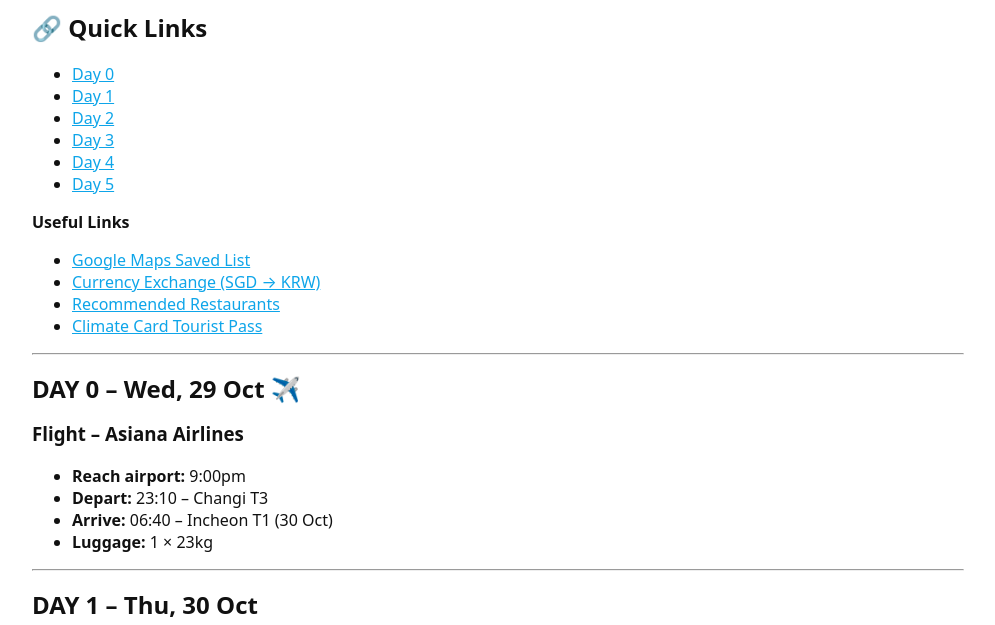
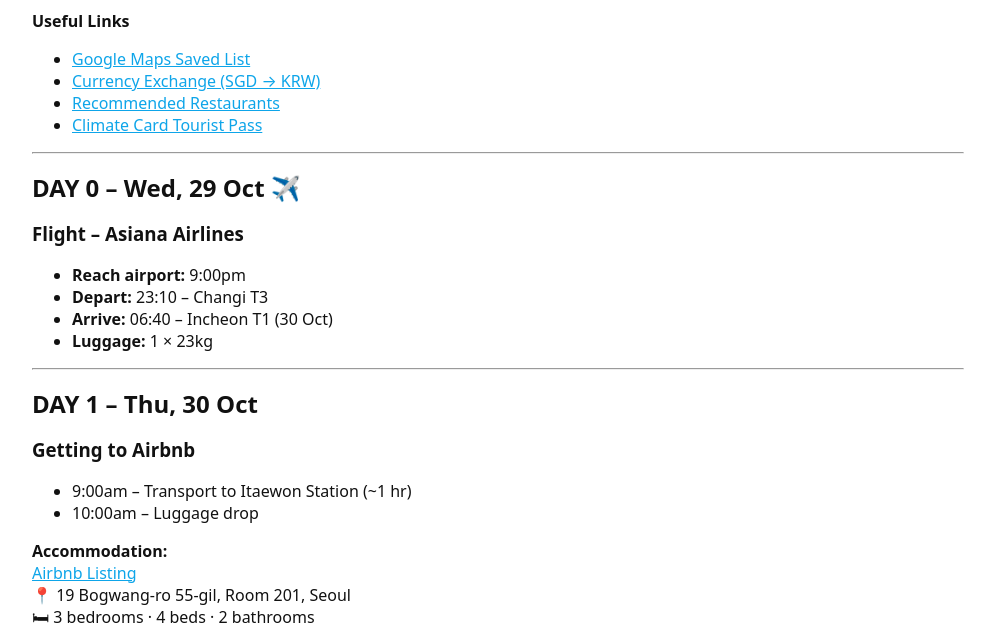
Before and after one commit to zeriahgroup/Travel, a Jekyll site: the page built from travels/2025_Seoul.md, in a window 1280 px wide and 900 px high, scrolled down 326 px, cut to the strip 249-874 px from the top of the window. Shown: the whole strip, without its empty margins (142-1137 px from the left). Built offline with Jekyll 4.4.1, drawn with Linux system fonts in a browser that asks for light colours.

Commit message:
Remove Quick Links from 2025 Seoul itinerary
Removed quick links section from the Seoul travel document.

```diff
--- a/travels/2025_Seoul.md
+++ b/travels/2025_Seoul.md
@@ -16,15 +16,6 @@ excerpt: Eating and shopping  in the heart of Korea
 ![{{ page.title }} cover]({{ page.page_cover }})
 
 ---
-
-## 🔗 Quick Links
-
-- [Day 0](#day-0)
-- [Day 1](#day-1)
-- [Day 2](#day-2)
-- [Day 3](#day-3)
-- [Day 4](#day-4)
-- [Day 5](#day-5)
 
 **Useful Links**
 - [Google Maps Saved List](https://maps.app.goo.gl/sQPTj8iiRpoteVU86)
```
